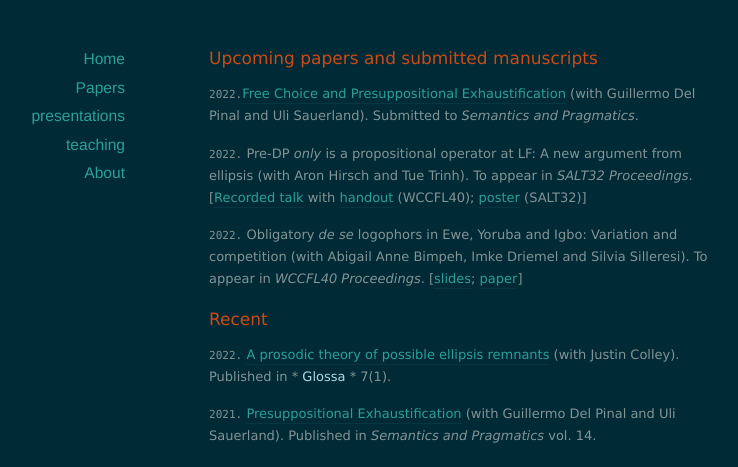
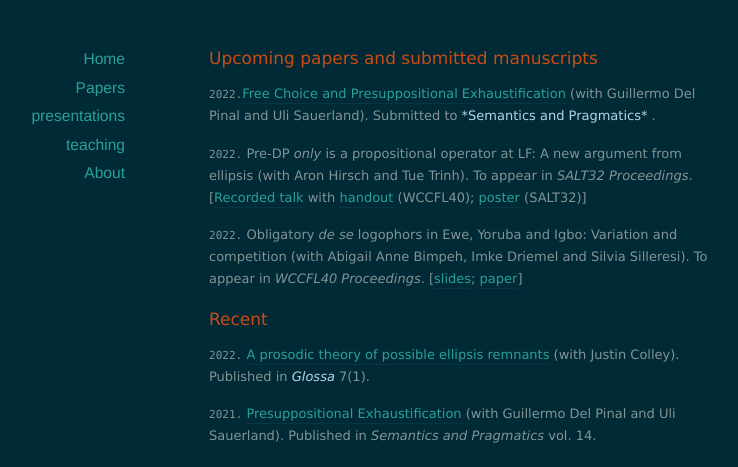
Before and after one commit to itaibassi/itaibassi.github.io, a Jekyll site: the page built from papers/index.markdown, in a window 1280 px wide. Shown: the part 126-593 px from the top of the page, without its empty margins (181-919 px from the left). Built offline with Jekyll 4.4.1, drawn with Linux system fonts in a browser that asks for light colours; nearby versions of some CDN libraries.

Commit message:
Update index.markdown

```diff
--- a/papers/index.markdown
+++ b/papers/index.markdown
@@ -9,7 +9,7 @@ title: Papers
 
 # Upcoming papers and submitted manuscripts
 
-`2022.`[Free Choice and Presuppositional Exhaustification](https://ling.auf.net/lingbuzz/006122) (with Guillermo Del Pinal and Uli Sauerland). Submitted to *Semantics and Pragmatics*.
+`2022.`[Free Choice and Presuppositional Exhaustification](https://ling.auf.net/lingbuzz/006122) (with Guillermo Del Pinal and Uli Sauerland). Submitted to <font color="lightblue"> *Semantics and Pragmatics* </font>.
 
 
 `2022.` Pre-DP *only* is a propositional operator at LF: A new argument from ellipsis (with Aron Hirsch and Tue Trinh). To appear in *SALT32 Proceedings*.
@@ -22,7 +22,7 @@ title: Papers
 # Recent
 
 
-`2022.` [A prosodic theory of possible ellipsis remnants](https://www.glossa-journal.org/article/id/5747/) (with Justin Colley). Published in * <font color="lightblue"> Glossa </font> * 7(1).
+`2022.` [A prosodic theory of possible ellipsis remnants](https://www.glossa-journal.org/article/id/5747/) (with Justin Colley). Published in *<font color="lightblue"> Glossa </font>* 7(1).
 
 `2021.` [Presuppositional Exhaustification](https://semprag.org/index.php/sp/article/view/sp.14.11) (with Guillermo Del Pinal and Uli Sauerland). Published in *Semantics and Pragmatics* vol. 14.
 
```
